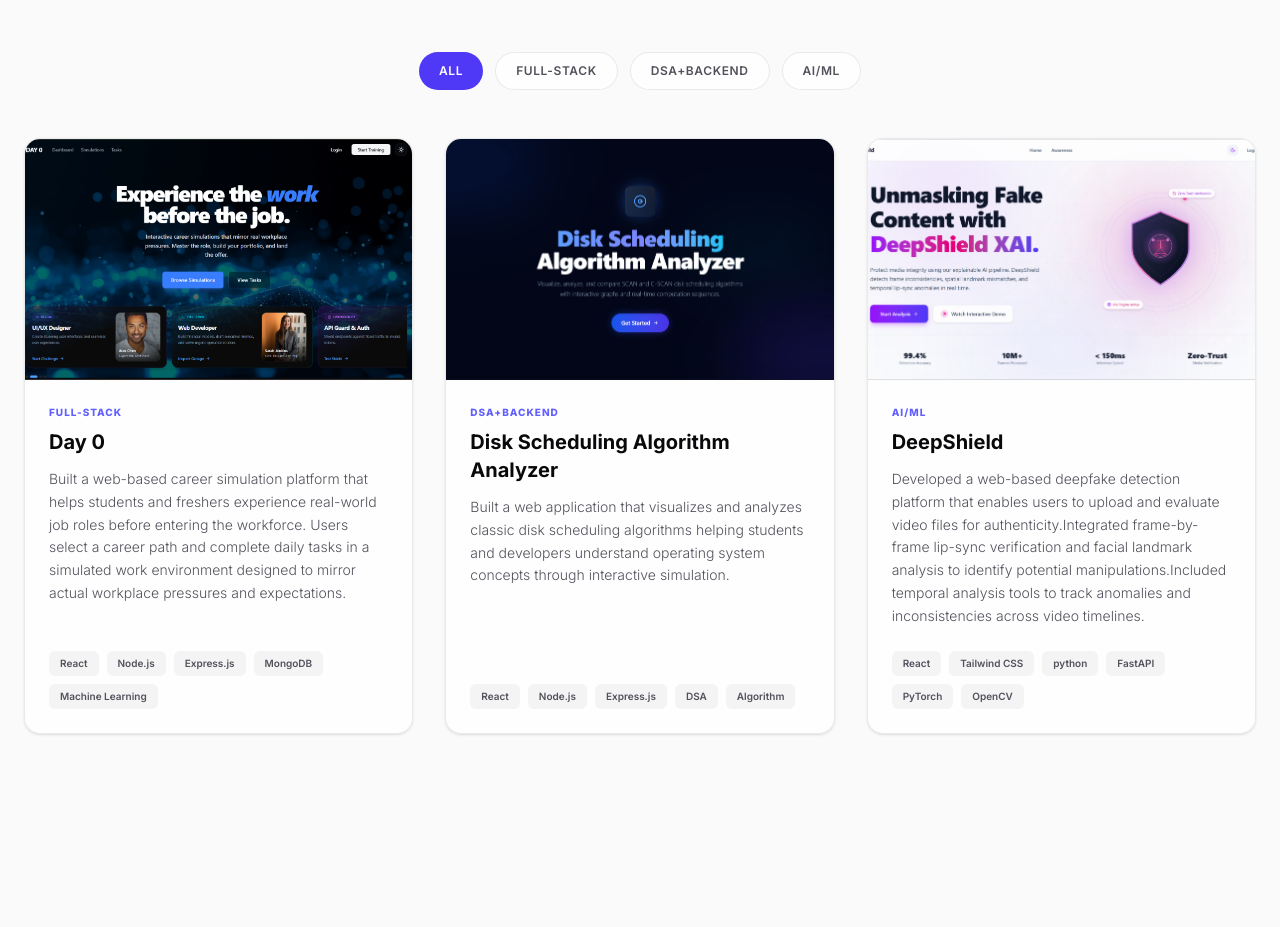
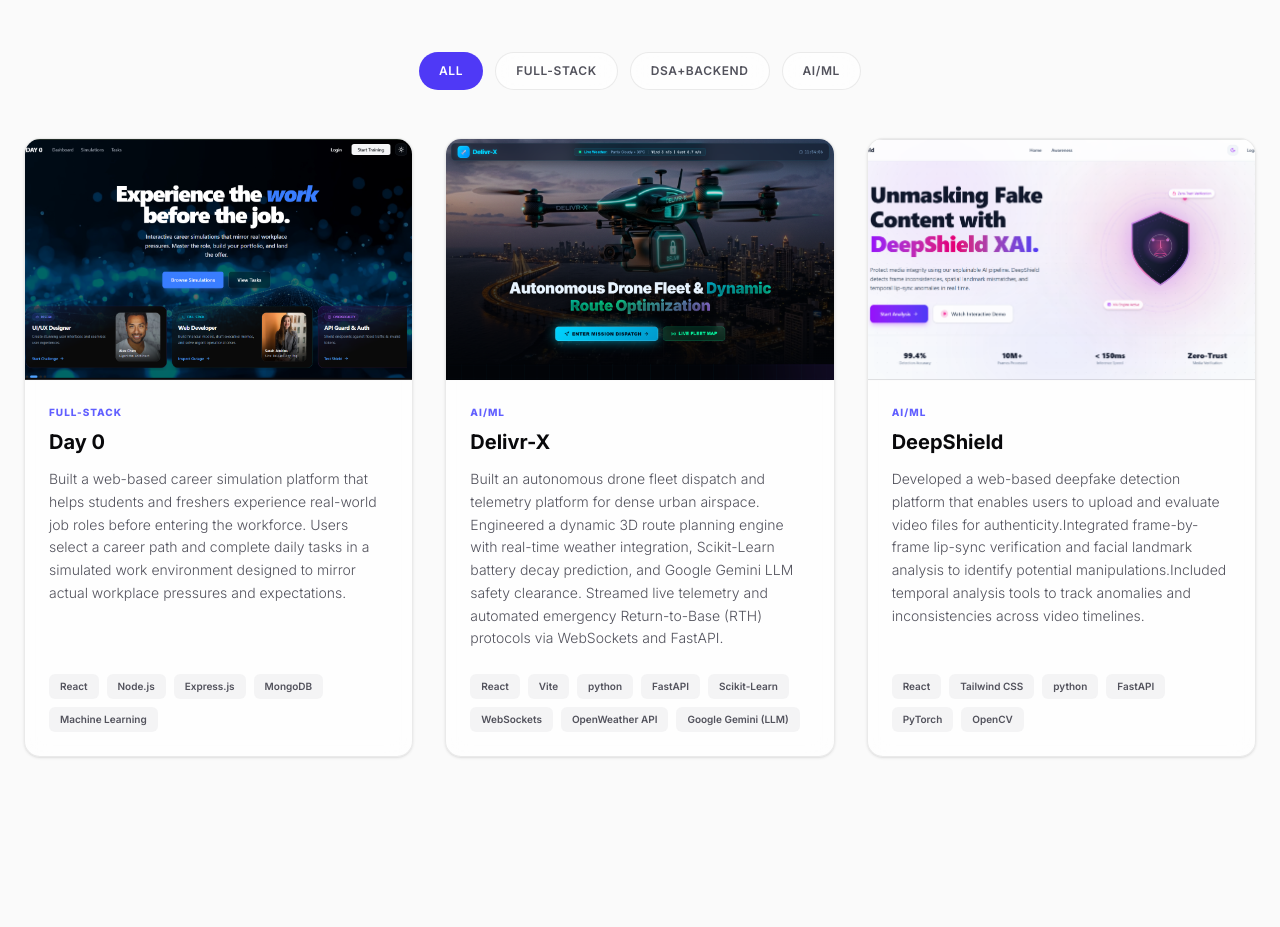
Before and after one commit to vinit-singh2007/My-Portfolio, a Next.js app: page / in a window 1280 px wide. Shown: the part 1020-1947 px from the top of the page. Built offline with nearby package versions, Linux system fonts and the light colour scheme.

Commit message:
Feat:New project added 'Delivr-X'

```diff
--- a/src/components/Projects.tsx
+++ b/src/components/Projects.tsx
@@ -38,16 +38,26 @@ const PROJECTS = [
     demo: 'https://day-0-delta.vercel.app/',
     repo: 'https://github.com/vinit-singh2007/Day-0',
   },
-  {
+    {
     id: 2,
-    title: 'Disk Scheduling Algorithm Analyzer',
-    category: 'DSA+Backend',
-    image: '/project_DSAA.png',
-    description: "Built a  web application that visualizes and analyzes classic disk scheduling algorithms helping students and developers understand operating system concepts through interactive simulation.",
-    tech: ['React', 'Node.js', 'Express.js', 'DSA', 'Algorithm'],
-    demo: 'https://disk-scheduling-algorithm-analyzer-1.onrender.com',
-    repo: 'https://github.com/vinit-singh2007/Disk-scheduling-Algorithm-Analyzer',
+    title: 'Delivr-X',
+    category: 'AI/Ml',
+    image: '/project_Delivr-x.png',
+    description: "Built an autonomous drone fleet dispatch and telemetry platform for dense urban airspace. Engineered a dynamic 3D route planning engine with real-time weather integration, Scikit-Learn battery decay prediction, and Google Gemini LLM safety clearance. Streamed live telemetry and automated emergency Return-to-Base (RTH) protocols via WebSockets and FastAPI.",
+    tech: ['React','Vite','python','FastAPI','Scikit-Learn','WebSockets','OpenWeather API','Google Gemini (LLM)'],
+    demo: '#',
+    repo: 'https://github.com/vinit-singh2007/AeroRoute-AI',
   },
+  // {
+  //   id: ,
+  //   title: 'Disk Scheduling Algorithm Analyzer',
+  //   category: 'DSA+Backend',
+  //   image: '/project_DSAA.png',
+  //   description: "Built a  web application that visualizes and analyzes classic disk scheduling algorithms helping students and developers understand operating system concepts through interactive simulation.",
+  //   tech: ['React', 'Node.js', 'Express.js', 'DSA', 'Algorithm'],
+  //   demo: 'https://disk-scheduling-algorithm-analyzer-1.onrender.com',
+  //   repo: 'https://github.com/vinit-singh2007/Disk-scheduling-Algorithm-Analyzer',
+  // },
   {
     id: 3,
     title: 'DeepShield',
```
Also changed, not shown: public/project_Delivr-x.png (added).
